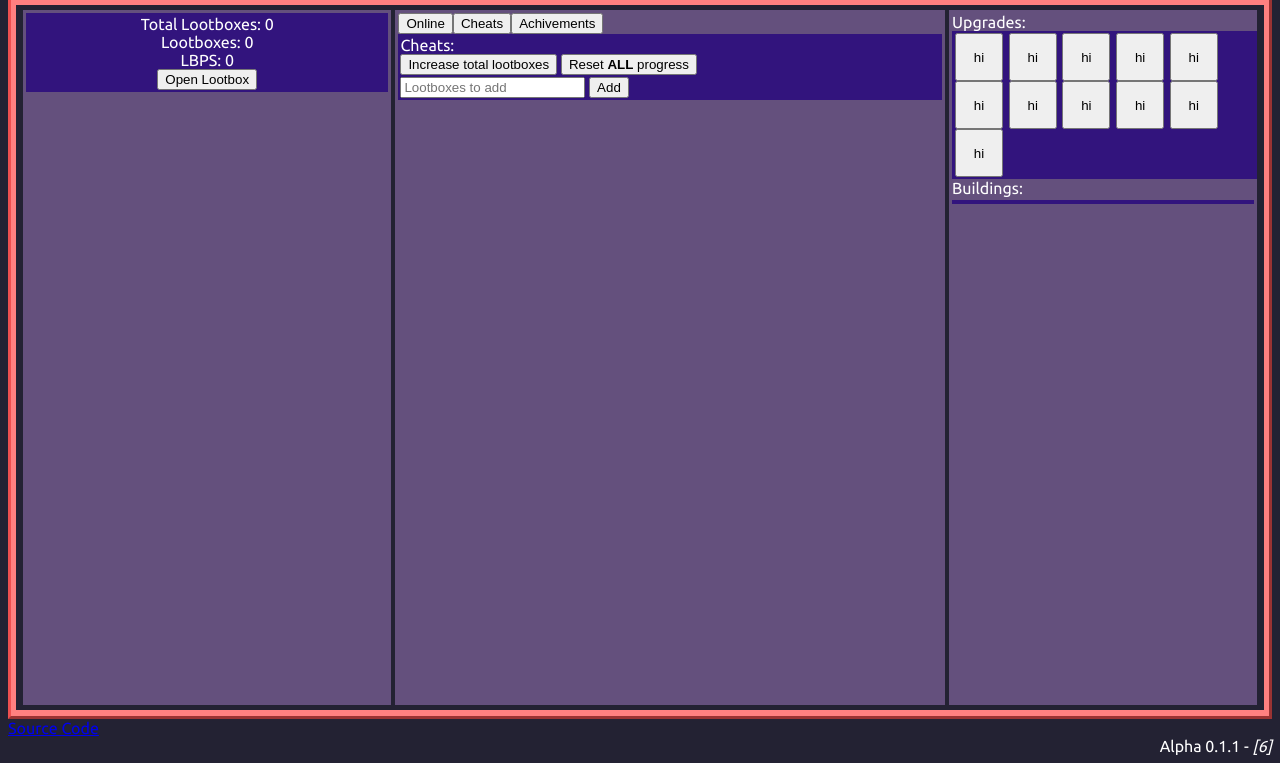
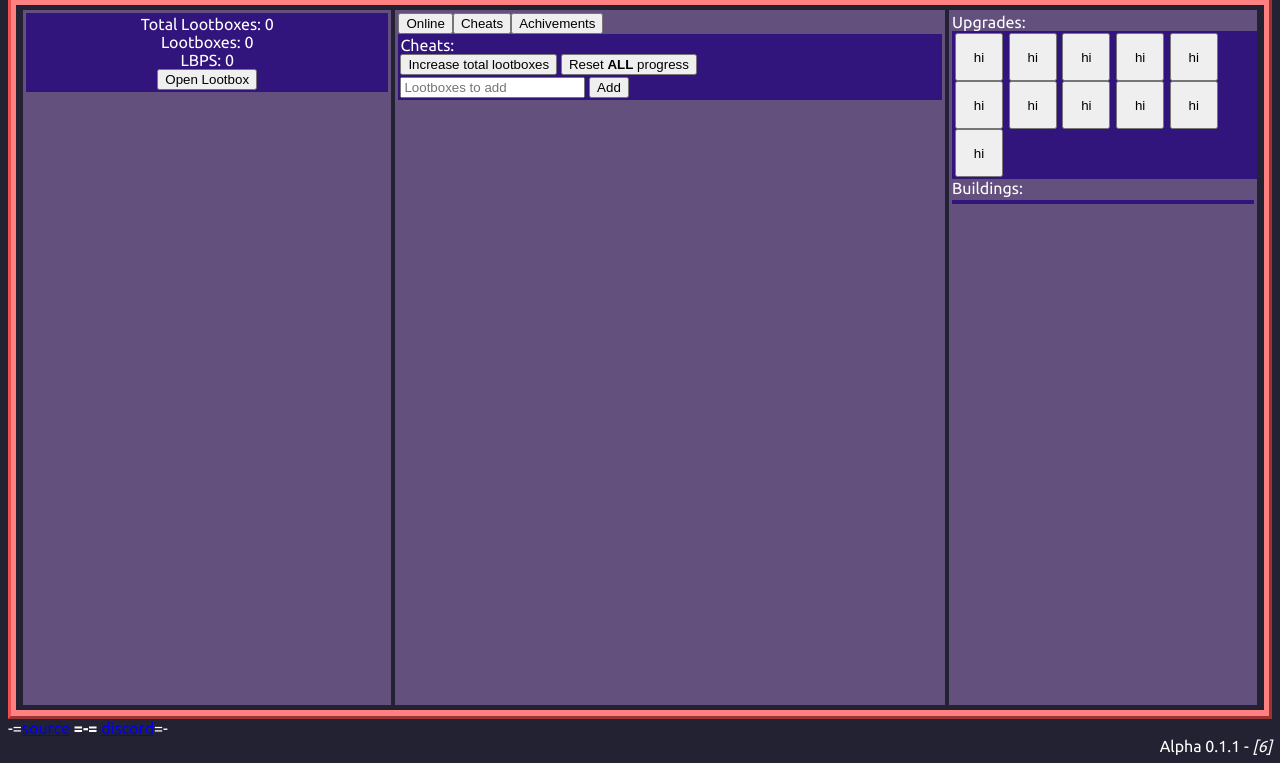
Before and after one commit to BNTFryingPan/idle-battle-royale, a plain HTML site: page client/webclient/index.html in a window 1280 px wide. Shown: the part 40-803 px from the top of the page. Drawn offline with Linux system fonts and the light colour scheme.

Commit message:
added discord and changed under client a bit

```diff
--- a/client/webclient/index.html
+++ b/client/webclient/index.html
@@ -58,6 +58,6 @@
                 </div>
             </div>
         </div>
-        <a href="https://github.com/leotomasmc/idle-battle-royale">Source Code</a><div id="version-display" style="text-align: right">Loading...</div>
+        -=<a href="https://github.com/leotomasmc/idle-battle-royale">source</a> <b>=-=</b> <a href="https://discord.gg/nHkGBun">discord</a>=-<div id="version-display" style="text-align: right">Loading...</div>
     </body>
 </html>
```
